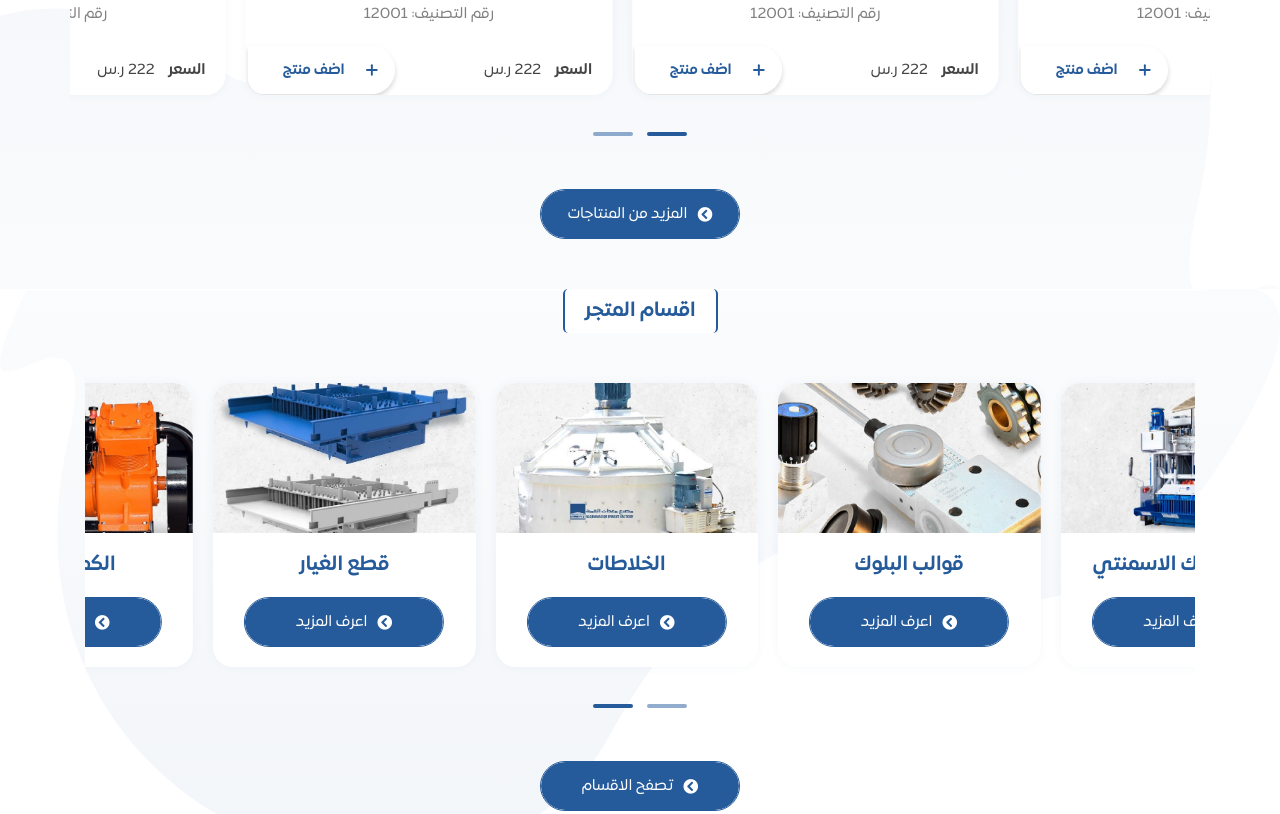
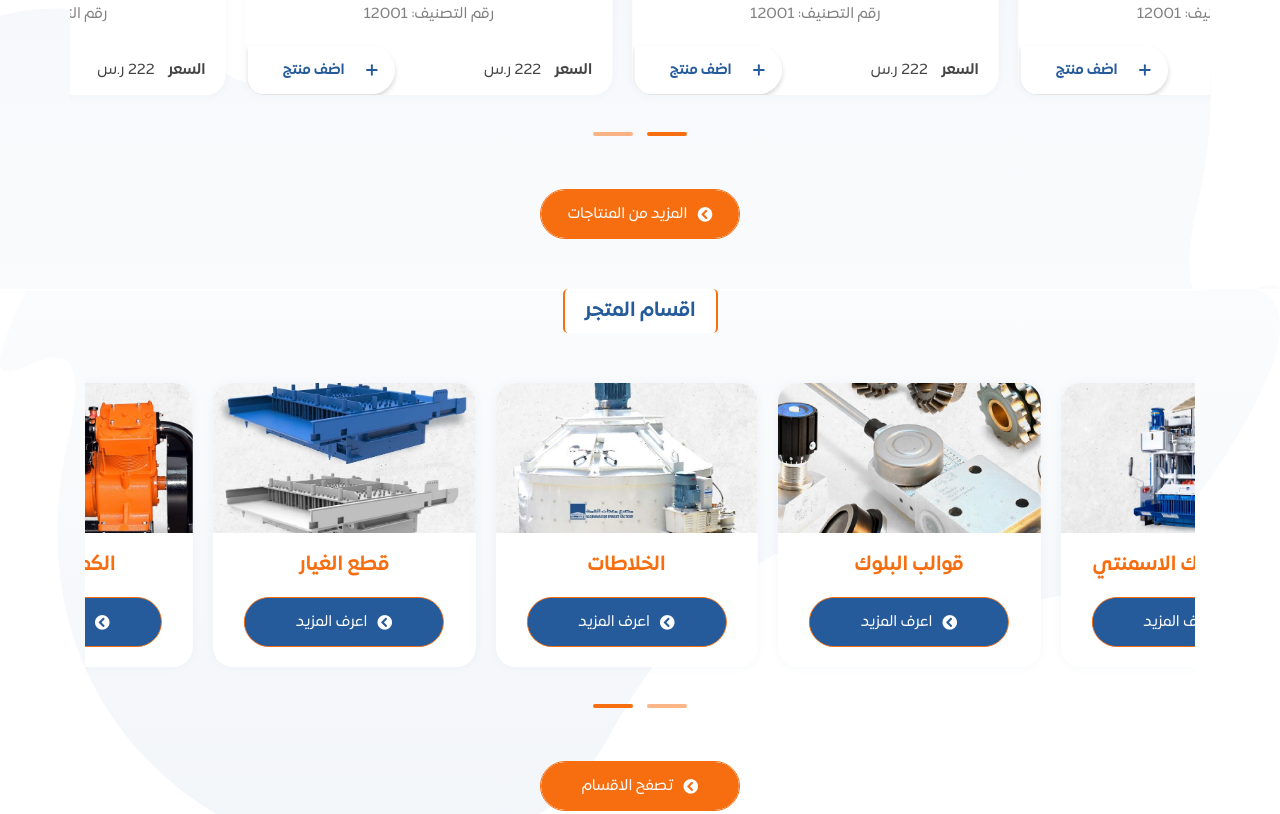
Before and after one commit to misaraadel/machines_ecommerce, a plain HTML site: page index.html in a window 1280 px wide. Shown: the part 1115-1929 px from the top of the page. Drawn offline with Linux system fonts and the light colour scheme.

Commit message:
add secondary color

```diff
--- a/assets/css/_global.scss
+++ b/assets/css/_global.scss
@@ -72,7 +72,7 @@ ul{
     width: 40px;
     height: 4px;
     border-radius: 4px;
-    background-color: #255B9B;
+    background-color: #F76E11;
     opacity: .5;
     transition: all .5s linear;
 }
@@ -80,7 +80,7 @@ ul{
 .owl-theme .owl-dots .owl-dot.active span,
 .owl-theme .owl-dots .owl-dot:hover span{
     opacity: 1;
-    background-color: #255B9B;
+    background-color: #F76E11;
 }
 
 .overflowNone{
--- a/assets/css/style.scss
+++ b/assets/css/style.scss
@@ -263,7 +263,7 @@ header{
         h4{
             font-size: 35px;
             font-weight: 900;
-            color: #fff;
+            color: #F76E11;
             margin: 0px;
             transition: all .4s linear;
             opacity: 0;
@@ -403,8 +403,8 @@ header{
         color: #255B9B;
         font-size: 20px;
         font-weight: 900;
-        border-left: 2px solid #255B9B;
-        border-right: 2px solid #255B9B;
+        border-left: 2px solid #F76E11;
+        border-right: 2px solid #F76E11;
         border-radius: 5px;
         background-color: #fff;
     }
@@ -437,7 +437,7 @@ header{
         align-items: center;
         align-content: center;
         justify-content: center;
-        border: 1px solid #255B9B;
+        border: 1px solid #F76E11;
         z-index: 9;
         position: relative;
         overflow: hidden;
@@ -452,7 +452,7 @@ header{
             width: 55%;
             height: 100%;
             top: 0;
-            background-color: #255B9B;
+            background-color: #F76E11;
             z-index: -1;
             transition: all .4s linear;
         }
@@ -472,7 +472,7 @@ header{
                 width: 0%;
             }
 
-            color: #255B9B;
+            color: #F76E11;
         }
     }
 }
@@ -808,7 +808,7 @@ header{
         }
 
         h4{
-            color: #255B9B;
+            color: #F76E11;
             font-weight: 900;
             font-size: 20px;
             margin: 20px 0px;
@@ -816,6 +816,14 @@ header{
 
         .button-contain{
             margin: 0px;
+
+            .custom-btn{
+                background-color: #255B9B;
+
+                &::after , &::before{
+                    background-color: #255B9B;
+                }
+            }
         }
     }
 
```
Also changed, not shown: assets/css/style.css, 1 other file.
